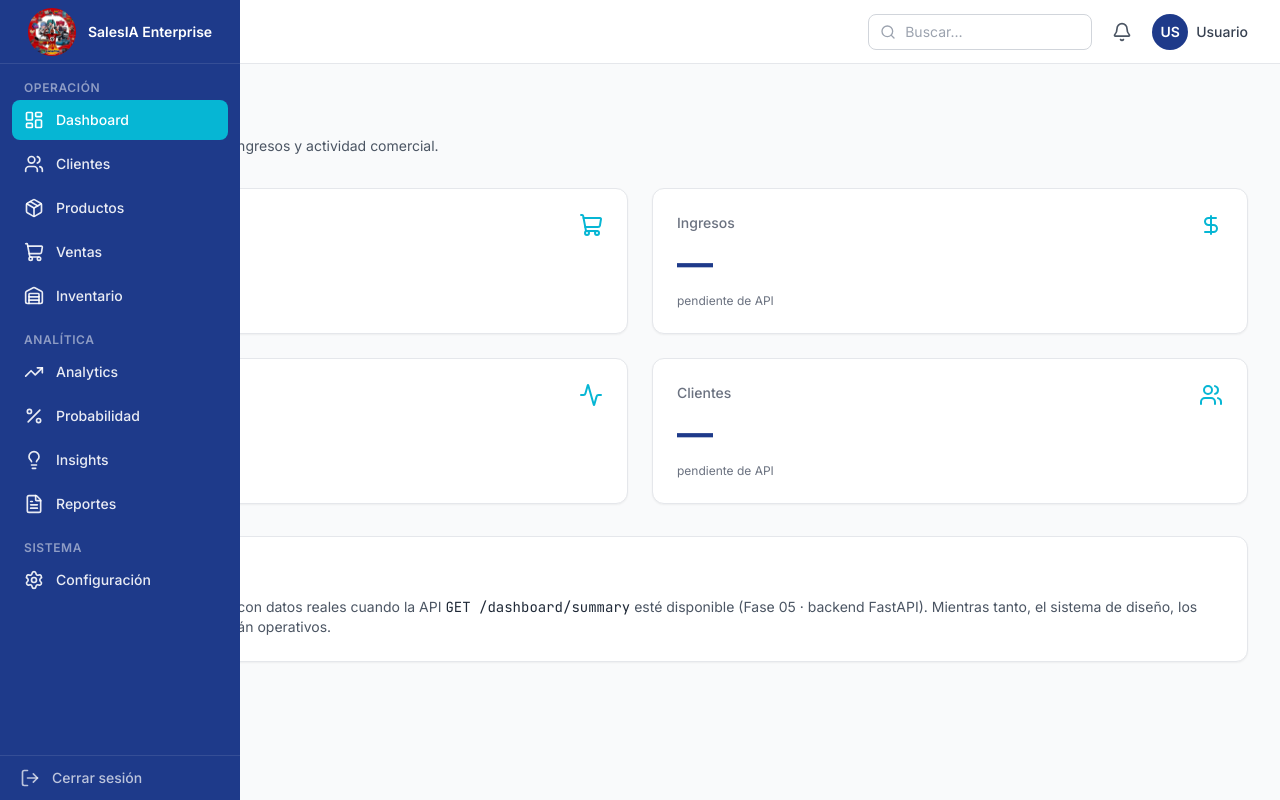
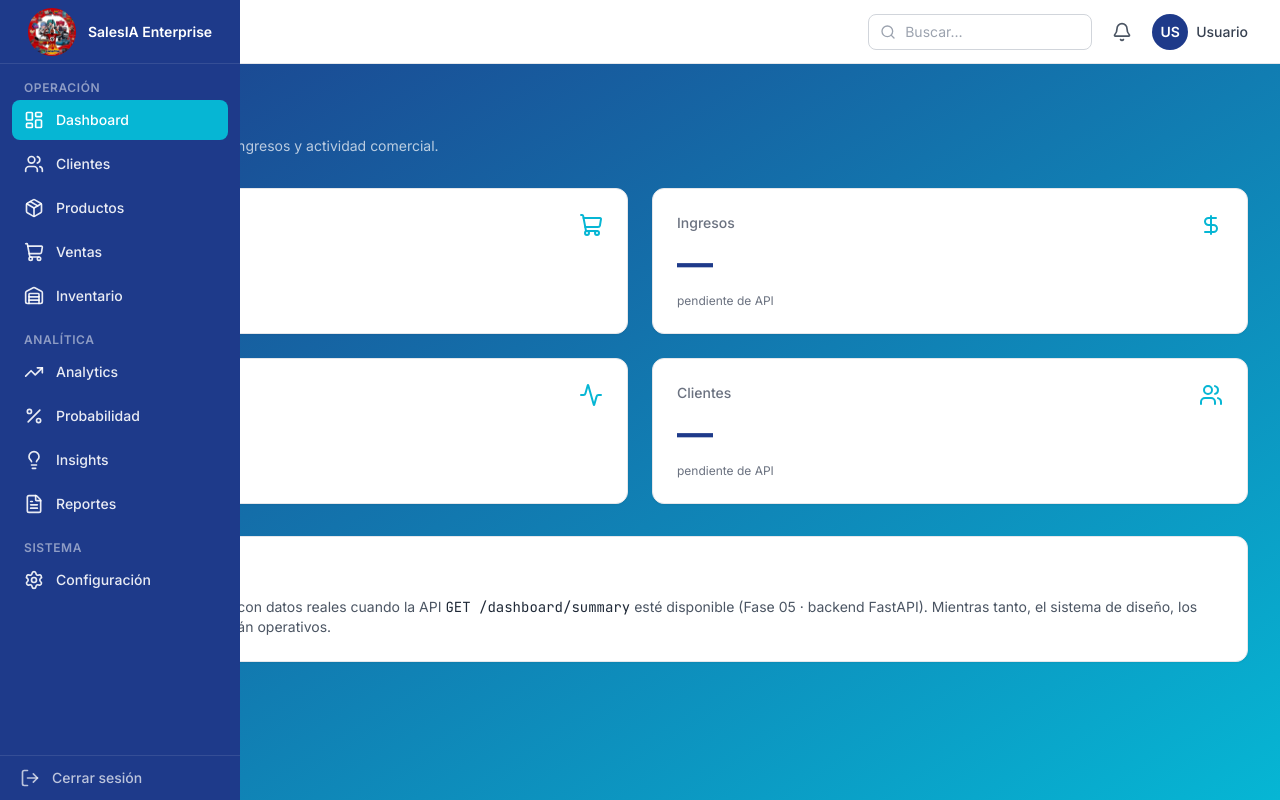
Before and after one commit to Grupo-04-Senati/SALESIA-ENTERPRISE, a React (Vite) app in the folder frontend/: page / in a window 1280 px wide. Built offline with nearby package versions, Linux system fonts and the light colour scheme.

Commit message:
feat(frontend): fondo Particles ocean en el area principal con titulos en claro

```diff
--- a/frontend/src/components/layout/MainLayout.tsx
+++ b/frontend/src/components/layout/MainLayout.tsx
@@ -1,8 +1,12 @@
-import { useEffect, useRef, useState } from 'react'
+import { lazy, Suspense, useEffect, useRef, useState } from 'react'
 import { Outlet } from 'react-router-dom'
 import HotZone from './HotZone'
 import Sidebar from './Sidebar'
 import Topbar from '@/layouts/Topbar'
+
+// Fondo «Particles ocean» (vgpu fft-ocean) cargado de forma diferida:
+// no retrasa el primer render del layout (mismo patrón que AuthLayout).
+const OceanBackground = lazy(() => import('@/components/OceanBackground'))
 
 /** Delay de cierre para evitar parpadeos si el cursor pasa rápido (txt). */
 const CLOSE_DELAY_MS = 250
@@ -18,6 +22,8 @@ const CLOSE_DELAY_MS = 250
  * - El contenido principal NO tiene margin-left: ocupa todo el ancho
  *   siempre; el sidebar flota por encima con z-index alto.
  * - Al montar: sidebar oculto (translateX(-100%)).
+ * - Fondo: océano de partículas WebGPU (igual que el login) con el gradiente
+ *   azul → cyan de la página como respaldo si WebGPU no está disponible.
  */
 export default function MainLayout() {
   const [sidebarOpen, setSidebarOpen] = useState(false)
@@ -47,11 +53,15 @@ export default function MainLayout() {
   useEffect(() => clearCloseTimer, [])
 
   return (
-    <div className="flex min-h-screen bg-gray-50">
+    <div className="relative flex min-h-screen bg-gradient-to-br from-primary to-accent">
+      <Suspense fallback={null}>
+        <OceanBackground />
+      </Suspense>
+
       <HotZone onEnter={openSidebar} />
       <Sidebar open={sidebarOpen} onOpen={openSidebar} onClose={scheduleClose} />
 
-      <div className="flex min-w-0 flex-1 flex-col">
+      <div className="relative z-10 flex min-w-0 flex-1 flex-col">
         <Topbar />
         <main className="flex-1 px-6 py-8 lg:px-8">
           <div className="mx-auto w-full max-w-[1440px]">
--- a/frontend/src/modules/dashboard/pages/DashboardPage.tsx
+++ b/frontend/src/modules/dashboard/pages/DashboardPage.tsx
@@ -10,8 +10,8 @@ export default function DashboardPage() {
   return (
     <div className="space-y-8">
       <div>
-        <h1>Dashboard</h1>
-        <p className="mt-1 text-body-sm text-gray-600">
+        <h1 className="text-white">Dashboard</h1>
+        <p className="mt-1 text-body-sm text-white/70">
           Resumen ejecutivo de ventas, ingresos y actividad comercial.
         </p>
       </div>
```
